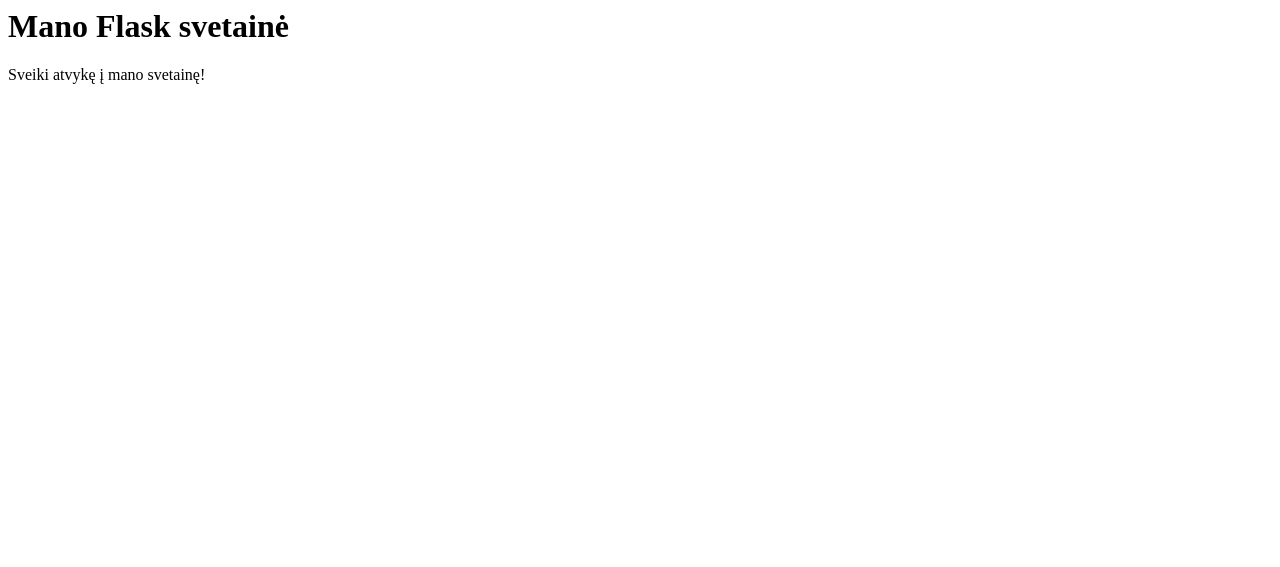
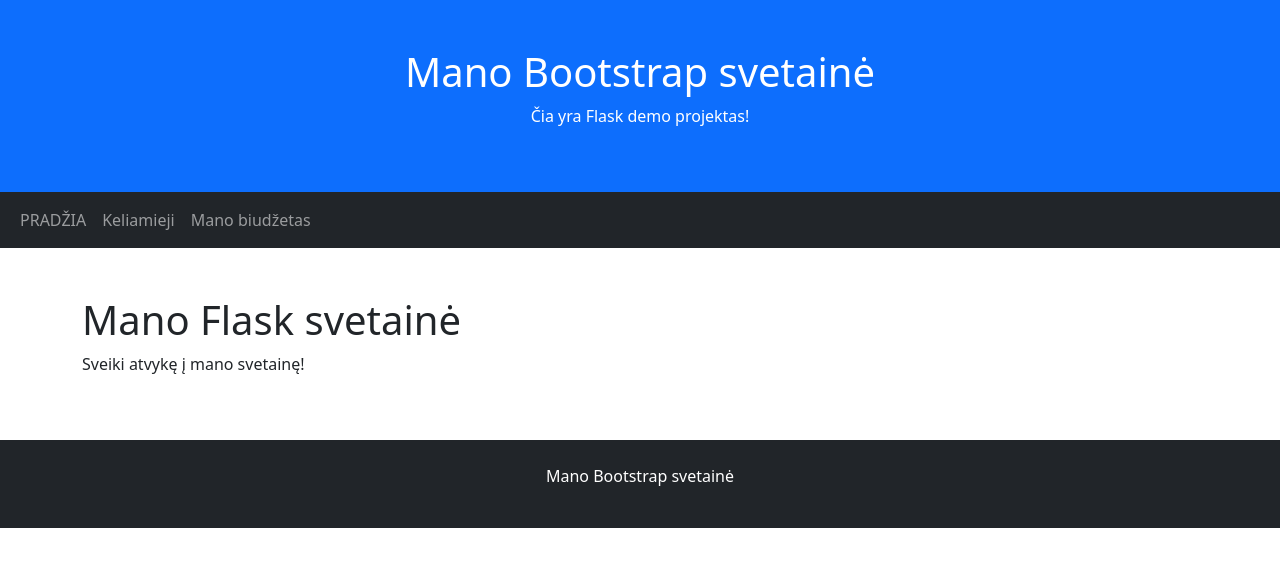
Before and after one commit to DonatasNoreika/flask_20260223, a Flask app: page / in a window 1280 px wide. Shown: the top 567 px of the page. Run offline with Flask 3, Linux system fonts and the light colour scheme.

Commit message:
+Pritaikytas Bootstrap dizainas, sudėliotas meniu

```diff
--- /dev/null
+++ b/templates/base.html
@@ -0,0 +1,46 @@
+<!DOCTYPE html>
+<html lang="en">
+<head>
+    <title>Mano Bootstrap svetainė</title>
+    <meta charset="utf-8">
+    <meta name="viewport" content="width=device-width, initial-scale=1">
+    <link href="https://cdn.jsdelivr.net/npm/bootstrap@5.3.3/dist/css/bootstrap.min.css" rel="stylesheet">
+    <script src="https://cdn.jsdelivr.net/npm/bootstrap@5.3.3/dist/js/bootstrap.bundle.min.js"></script>
+</head>
+<body>
+
+<div class="p-5 bg-primary text-white text-center">
+    <h1>Mano Bootstrap svetainė</h1>
+    <p>Čia yra Flask demo projektas!</p>
+</div>
+
+<nav class="navbar navbar-expand-sm bg-dark navbar-dark">
+    <div class="container-fluid">
+        <ul class="navbar-nav">
+            <li class="nav-item">
+                <a class="nav-link" href="/">PRADŽIA</a>
+            </li>
+            <li class="nav-item">
+                <a class="nav-link" href="/keliamieji/">Keliamieji</a>
+            </li>
+            <li class="nav-item">
+                <a class="nav-link" href="/biudzetas/">Mano biudžetas</a>
+            </li>
+        </ul>
+    </div>
+</nav>
+
+<div class="container mt-5">
+    <div class="row">
+        <div class="col-sm">
+            {% block content %}{% endblock %}
+        </div>
+    </div>
+</div>
+
+<div class="mt-5 p-4 bg-dark text-white text-center">
+    <p>Mano Bootstrap svetainė</p>
+</div>
+
+</body>
+</html>
--- a/templates/biudzetas.html
+++ b/templates/biudzetas.html
@@ -1,3 +1,7 @@
+{% extends 'base.html' %}
+
+{% block content %}
+
 <h1>Biudžetas</h1>
 <p>{{ zurnalas }}</p>
 <p>Balansas: {{ balansas }}</p>
@@ -7,3 +11,5 @@
     <p><input type="number" name="suma"/></p>
     <p><input type="submit" value="Įvesti"/></p>
 </form>
+
+{% endblock %}
--- a/templates/index.html
+++ b/templates/index.html
@@ -1,2 +1,8 @@
+{% extends 'base.html' %}
+
+{% block content %}
+
 <h1>Mano Flask svetainė</h1>
 <p>Sveiki atvykę į mano svetainę!</p>
+
+{% endblock %}
--- a/templates/keliamieji.html
+++ b/templates/keliamieji.html
@@ -1,6 +1,12 @@
+{% extends 'base.html' %}
+
+{% block content %}
+
 <h1>Ar keliamieji?</h1>
 <form method="post">
     <p>Metai:</p>
     <p><input type="number" name="metai"/></p>
     <p><input type="submit" value="Įvesti"/></p>
 </form>
+
+{% endblock %}
--- a/templates/rezultatas.html
+++ b/templates/rezultatas.html
@@ -1,2 +1,8 @@
+{% extends 'base.html' %}
+
+{% block content %}
+
 <h1>Rezultatas</h1>
 <p>{{ metai }} metai yra {% if isleap(metai) %}keliamieji{% else %}nekeliamieji{% endif %}</p>
+
+{% endblock %}
```
